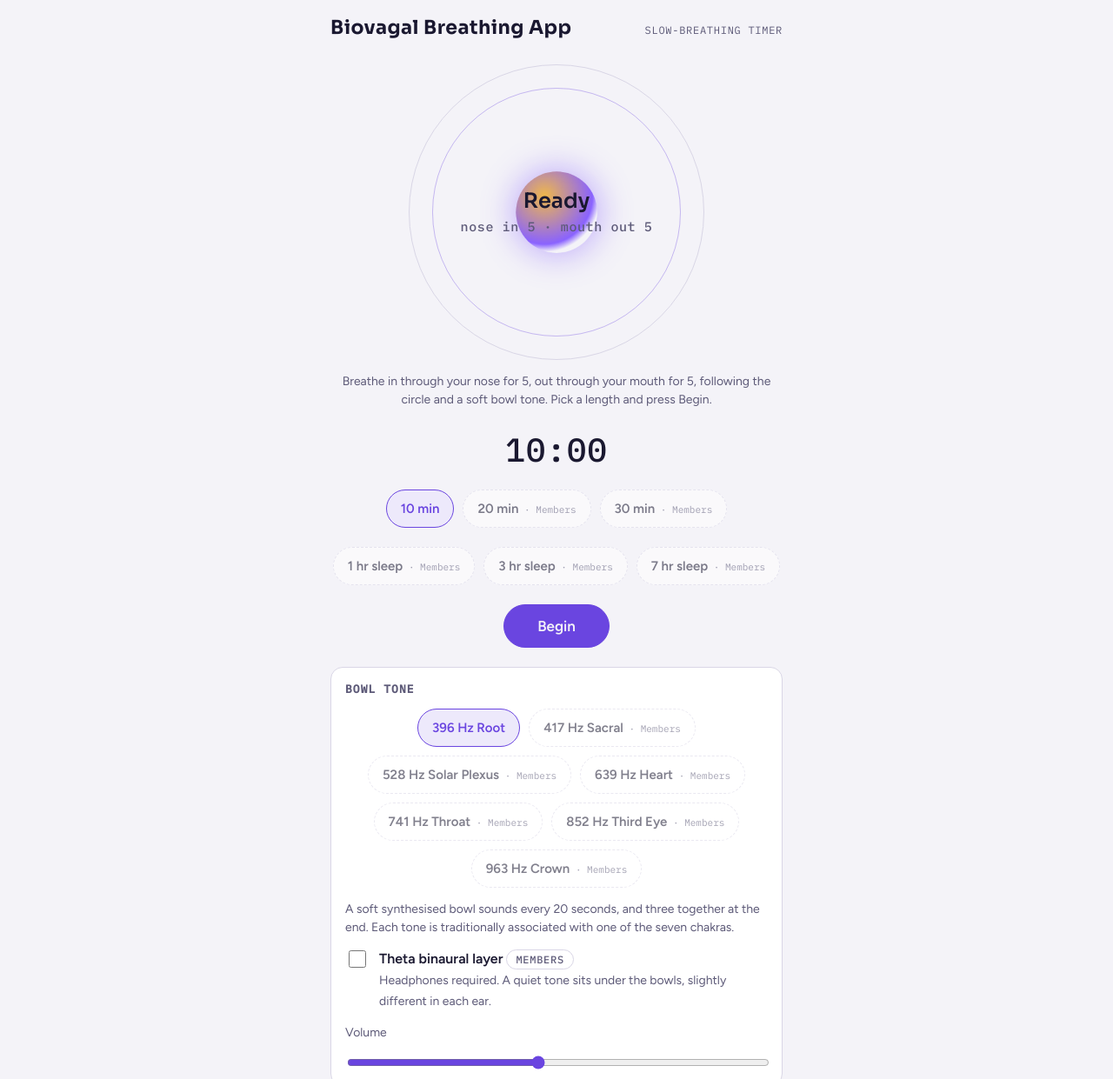
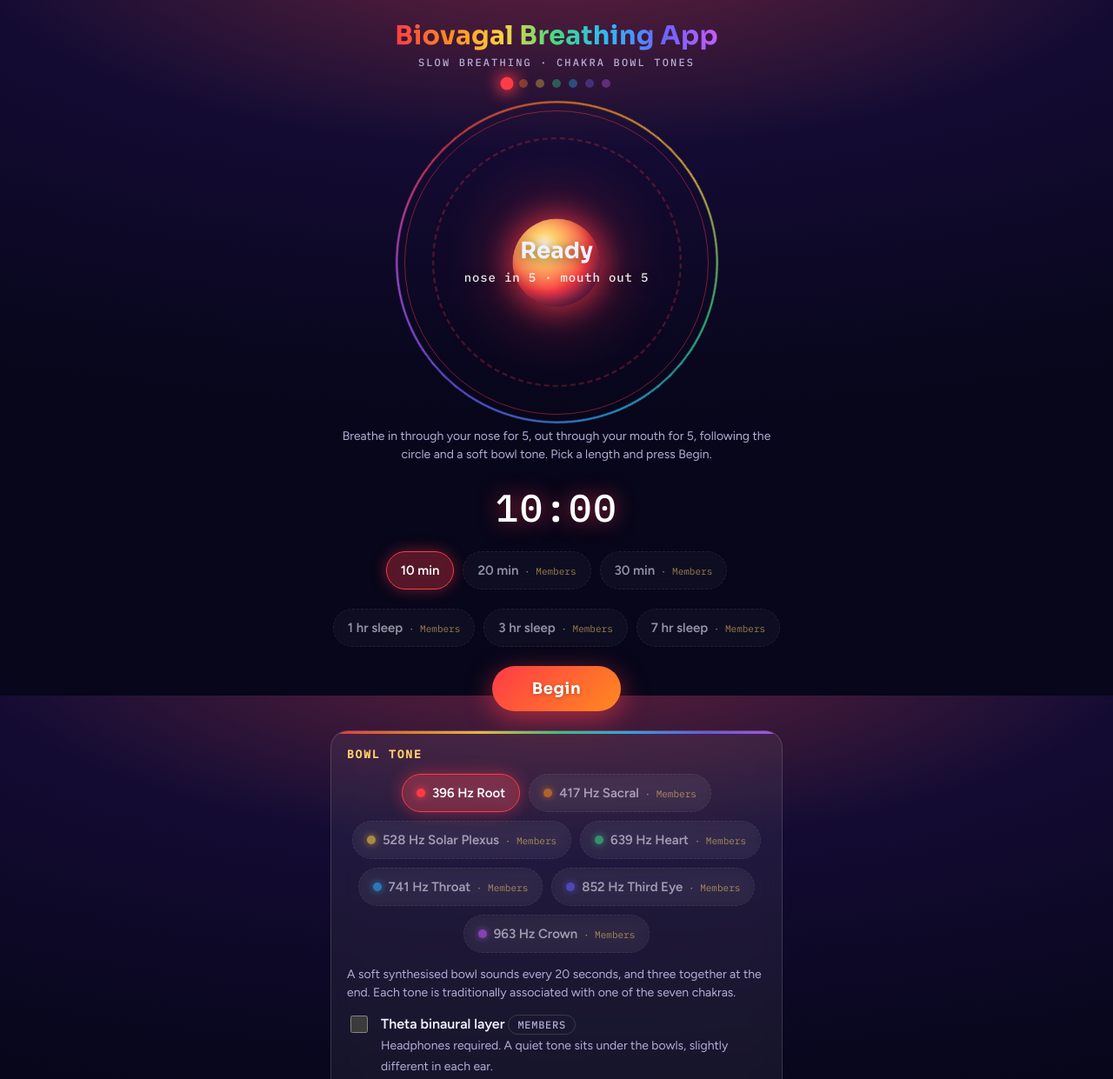
Before and after one commit to ibroxer81-ops/biovagal-app, a plain HTML site: page index.html in a window 1280 px wide. Shown: the top 1241 px of the page at 87% size. Drawn offline with Linux system fonts and the light colour scheme.

Commit message:
Chakra colour redesign

```diff
--- a/index.html
+++ b/index.html
@@ -12,87 +12,113 @@
 <link rel="stylesheet" href="https://fonts.googleapis.com/css2?family=Sora:wght@400;600;700&family=Figtree:wght@400;500;600&family=IBM+Plex+Mono:wght@400;500&display=swap">
 <style>
 :root{
-  --bg:#f4f3f8; --surface:#ffffff; --line:#d9d6e6; --fg:#1a1830; --muted:#5d5a78;
-  --accent:#6a45e0; --accent-2:#b07a10; --orb-a:#8a63ff; --orb-b:#f0b84a;
+  --bg:#07061a; --bg2:#140b33; --surface:rgba(255,255,255,.06); --line:rgba(255,255,255,.14); --fg:#f3f0ff; --muted:#b4add6;
+  --c:#ff3b47; --c2:#ffb547; --accent:var(--c); --gold:#ffcf6b;
+  --spectrum:linear-gradient(90deg,#ff3b47,#ff8a1f,#ffd23f,#3ddc84,#2fb6ff,#6c63ff,#c45cff);
   --font-display:'Sora','Helvetica Neue',Arial,sans-serif;
   --font-body:'Figtree','Helvetica Neue',Arial,sans-serif;
   --font-mono:'IBM Plex Mono',ui-monospace,Menlo,Consolas,monospace;
+  color-scheme:dark;
 }
-@media (prefers-color-scheme: dark){:root{
-  --bg:#0a0c1a; --surface:#12152a; --line:#262a4a; --fg:#e9e8f3; --muted:#9a98b8;
-  --accent:#b9a4ff; --accent-2:#e8c46b; --orb-a:#9b7bff; --orb-b:#f0c35c; color-scheme:dark}}
 *{box-sizing:border-box}
-body{margin:0;background:var(--bg);color:var(--fg);font:16px/1.5 var(--font-body);
-  padding-left:max(16px,env(safe-area-inset-left,0px));padding-right:max(16px,env(safe-area-inset-right,0px));padding-block:20px 40px}
+html{background:var(--bg)}
+body{margin:0;min-height:100vh;color:var(--fg);font:16px/1.5 var(--font-body);
+  background:radial-gradient(120% 70% at 50% -10%,color-mix(in srgb,var(--c) 38%,var(--bg2)) 0%,var(--bg2) 45%,var(--bg) 100%) fixed;
+  transition:background .8s ease;
+  padding-left:max(16px,env(safe-area-inset-left,0px));padding-right:max(16px,env(safe-area-inset-right,0px));padding-block:20px 40px;position:relative;overflow-x:hidden}
+body::before,body::after{content:"";position:fixed;z-index:-1;border-radius:50%;filter:blur(70px);opacity:.45;pointer-events:none;animation:drift 22s ease-in-out infinite alternate}
+body::before{width:60vmax;height:60vmax;left:-25vmax;top:30vh;background:radial-gradient(circle,#6c63ff,transparent 65%)}
+body::after{width:55vmax;height:55vmax;right:-25vmax;top:-10vh;background:radial-gradient(circle,var(--c),transparent 65%);animation-duration:28s;transition:background .8s}
+@keyframes drift{from{transform:translate(0,0) scale(1)}to{transform:translate(6vmax,-5vmax) scale(1.15)}}
+.stars{position:fixed;inset:0;z-index:-1;pointer-events:none;opacity:.55;
+  background-image:radial-gradient(1px 1px at 12% 18%,#fff,transparent),radial-gradient(1px 1px at 72% 12%,#fff,transparent),radial-gradient(1.5px 1.5px at 40% 66%,#fff,transparent),radial-gradient(1px 1px at 88% 52%,#fff,transparent),radial-gradient(1px 1px at 22% 84%,#fff,transparent),radial-gradient(1.5px 1.5px at 60% 36%,#fff,transparent),radial-gradient(1px 1px at 8% 50%,#fff,transparent),radial-gradient(1px 1px at 94% 88%,#fff,transparent)}
 [hidden]{display:none!important}
 main{max-width:520px;margin:0 auto;display:flex;flex-direction:column;gap:22px}
-header{display:flex;justify-content:space-between;align-items:baseline;gap:12px}
-h1{font:700 22px/1.1 var(--font-display);letter-spacing:.02em;margin:0}
-.tag{font:400 12px var(--font-mono);color:var(--muted);letter-spacing:.06em;text-transform:uppercase}
-.stage{display:grid;place-items:center;padding:8px 0 0;min-width:0}
-.orbwrap{position:relative;width:min(78vw,340px);aspect-ratio:1;display:grid;place-items:center;max-width:100%}
-.orb{position:absolute;inset:0;margin:auto;width:46%;aspect-ratio:1;border-radius:50%;
-  background:radial-gradient(circle at 35% 30%,var(--orb-b),var(--orb-a) 62%,transparent 72%);
-  box-shadow:0 0 60px 8px color-mix(in srgb,var(--orb-a) 45%,transparent);transform:scale(.6);will-change:transform}
-.ring{position:absolute;inset:0;border-radius:50%;border:1.5px solid var(--line)}
-.ring.r2{inset:8%;border-color:color-mix(in srgb,var(--accent) 35%,transparent)}
-.cue{position:relative;text-align:center;font:600 24px/1.1 var(--font-display);pointer-events:none}
-.cue small{display:block;font:500 15px var(--font-mono);color:var(--muted);margin-top:6px;letter-spacing:.04em}
-.clock{font:500 38px var(--font-mono);text-align:center;font-variant-numeric:tabular-nums;letter-spacing:.02em}
+header{display:flex;flex-direction:column;align-items:center;gap:6px;text-align:center;padding-top:6px}
+h1{font:700 30px/1.05 var(--font-display);letter-spacing:.01em;margin:0;
+  background:var(--spectrum);-webkit-background-clip:text;background-clip:text;color:transparent}
+.tag{font:500 12px var(--font-mono);color:var(--muted);letter-spacing:.18em;text-transform:uppercase}
+.spine{display:flex;gap:9px;margin-top:6px}
+.spine i{width:10px;height:10px;border-radius:50%;opacity:.35;transition:opacity .4s,transform .4s,box-shadow .4s}
+.spine i.on{opacity:1;transform:scale(1.5);box-shadow:0 0 12px 2px currentColor}
+.stage{display:grid;place-items:center;padding:4px 0 0;min-width:0}
+.orbwrap{position:relative;width:min(80vw,350px);aspect-ratio:1;display:grid;place-items:center;max-width:100%}
+.orb{position:absolute;inset:0;margin:auto;width:48%;aspect-ratio:1;border-radius:50%;
+  background:radial-gradient(circle at 36% 30%,#fff7e0 0%,var(--gold) 16%,var(--c) 56%,color-mix(in srgb,var(--c) 40%,#2a0f5c) 78%);
+  box-shadow:0 0 50px 10px color-mix(in srgb,var(--c) 60%,transparent),0 0 120px 40px color-mix(in srgb,var(--c) 28%,transparent),inset -10px -14px 30px rgba(0,0,0,.35);
+  transform:scale(.6);will-change:transform;transition:background .8s,box-shadow .8s}
+.ring{position:absolute;inset:0;border-radius:50%;border:1.5px solid color-mix(in srgb,var(--c) 45%,transparent);transition:border-color .8s}
+.ring.r2{inset:9%;border:2px dashed color-mix(in srgb,var(--c) 30%,transparent);animation:spin 60s linear infinite}
+.ring.r0{inset:-3%;border:none;background:conic-gradient(from 0deg,#ff3b47,#ff8a1f,#ffd23f,#3ddc84,#2fb6ff,#6c63ff,#c45cff,#ff3b47);
+  -webkit-mask:radial-gradient(farthest-side,transparent calc(100% - 3px),#000 calc(100% - 2px));mask:radial-gradient(farthest-side,transparent calc(100% - 3px),#000 calc(100% - 2px));opacity:.75;animation:spin 40s linear infinite reverse}
+@keyframes spin{to{transform:rotate(360deg)}}
+.cue{position:relative;text-align:center;font:700 26px/1.1 var(--font-display);pointer-events:none;text-shadow:0 2px 14px rgba(0,0,0,.55)}
+.cue small{display:block;font:500 14px var(--font-mono);color:#fff;opacity:.9;margin-top:6px;letter-spacing:.06em}
+.clock{font:500 44px var(--font-mono);text-align:center;font-variant-numeric:tabular-nums;letter-spacing:.04em;color:#fff;text-shadow:0 0 24px color-mix(in srgb,var(--c) 70%,transparent)}
 .row{display:flex;flex-wrap:wrap;gap:10px;justify-content:center}
 button,.chip{font:600 15px var(--font-body);border:1px solid var(--line);background:var(--surface);color:var(--fg);
-  padding:11px 16px;border-radius:999px;cursor:pointer;min-height:44px}
-button:focus-visible,input:focus-visible,a:focus-visible{outline:2px solid var(--accent);outline-offset:2px}
-.chip[aria-pressed="true"]{border-color:var(--accent);color:var(--accent);background:color-mix(in srgb,var(--accent) 12%,var(--surface))}
-.go{background:var(--accent);color:var(--bg);border-color:var(--accent);padding:14px 38px;font-size:17px}
-.panel{background:var(--surface);border:1px solid var(--line);border-radius:14px;padding:16px;display:flex;flex-direction:column;gap:14px;min-width:0}
-.panel h2{font:600 13px var(--font-mono);letter-spacing:.08em;text-transform:uppercase;color:var(--muted);margin:0}
+  padding:11px 16px;border-radius:999px;cursor:pointer;min-height:44px;backdrop-filter:blur(8px);transition:border-color .3s,background .3s,color .3s,transform .15s}
+button:active{transform:scale(.97)}
+button:focus-visible,input:focus-visible,a:focus-visible{outline:2px solid var(--c);outline-offset:2px}
+.chip[aria-pressed="true"]{border-color:var(--c);color:#fff;background:color-mix(in srgb,var(--c) 32%,transparent);box-shadow:0 0 18px color-mix(in srgb,var(--c) 40%,transparent)}
+#tones .chip::before{content:"";display:inline-block;width:10px;height:10px;border-radius:50%;background:var(--dot);margin-right:8px;box-shadow:0 0 8px var(--dot);vertical-align:0}
+#tones .chip[aria-pressed="true"]{border-color:var(--dot);background:color-mix(in srgb,var(--dot) 30%,transparent);box-shadow:0 0 18px color-mix(in srgb,var(--dot) 45%,transparent)}
+.go{background:linear-gradient(135deg,var(--c),var(--c2));color:#fff;border:none;padding:15px 46px;font:700 18px var(--font-display);letter-spacing:.03em;
+  box-shadow:0 8px 30px color-mix(in srgb,var(--c) 55%,transparent);text-shadow:0 1px 4px rgba(0,0,0,.3)}
+.panel{background:var(--surface);border:1px solid var(--line);border-radius:20px;padding:18px;display:flex;flex-direction:column;gap:14px;min-width:0;backdrop-filter:blur(14px);position:relative;overflow:hidden}
+.panel::before{content:"";position:absolute;left:0;right:0;top:0;height:3px;background:var(--spectrum);opacity:.85}
+.panel h2{font:600 13px var(--font-mono);letter-spacing:.14em;text-transform:uppercase;color:var(--gold);margin:0}
 label.sw{display:flex;gap:12px;align-items:flex-start;cursor:pointer}
-label.sw input{width:20px;height:20px;margin-top:2px;accent-color:var(--accent);flex:none}
+label.sw input{width:20px;height:20px;margin-top:2px;accent-color:var(--c);flex:none}
 .hint{color:var(--muted);font-size:14px;margin:0}
-input[type=range]{width:100%;accent-color:var(--accent)}
+input[type=range]{width:100%;accent-color:var(--c)}
 .week{display:grid;grid-template-columns:repeat(7,1fr);gap:6px}
 .day{text-align:center;font:400 12px var(--font-mono);color:var(--muted)}
-.day i{display:block;height:28px;border-radius:8px;border:1px solid var(--line);margin-bottom:4px}
-.day.on i{background:var(--accent);border-color:var(--accent)}
-.day.today{color:var(--fg)}
+.day i{display:block;height:30px;border-radius:10px;border:1px solid var(--line);margin-bottom:4px}
+.day:nth-child(1){--d:#ff3b47}.day:nth-child(2){--d:#ff8a1f}.day:nth-child(3){--d:#ffd23f}.day:nth-child(4){--d:#3ddc84}.day:nth-child(5){--d:#2fb6ff}.day:nth-child(6){--d:#6c63ff}.day:nth-child(7){--d:#c45cff}
+.day.on i{background:var(--d,var(--c));border-color:var(--d,var(--c));box-shadow:0 0 12px var(--d,var(--c))}
+.day.today{color:var(--fg);font-weight:600}
 .links{display:flex;flex-wrap:wrap;gap:10px}
-a{color:var(--accent)}
+a{color:color-mix(in srgb,var(--c) 55%,#fff)}
 .links a{font-weight:600}
 footer p{color:var(--muted);font-size:13px;margin:0 0 6px}
-.chip.locked{opacity:.55;border-style:dashed}
-.chip.locked::after{content:" · Members";font:400 11px var(--font-mono);color:var(--muted)}
+.chip.locked{opacity:.6;border-style:dashed}
+.chip.locked::after{content:" · Members";font:400 11px var(--font-mono);color:var(--gold)}
 .plan{display:flex;justify-content:space-between;align-items:baseline;gap:10px;flex-wrap:wrap}
 .badge{font:500 12px var(--font-mono);letter-spacing:.06em;text-transform:uppercase;border:1px solid var(--line);border-radius:999px;padding:3px 10px;color:var(--muted)}
-.badge.on{border-color:var(--accent);color:var(--accent)}
-ul.perks{margin:0;padding-left:18px;color:var(--fg);font-size:15px}
-ul.perks li{margin:3px 0}
+.badge.on{border-color:var(--gold);color:var(--gold)}
+ul.perks{margin:0;padding-left:0;list-style:none;color:var(--fg);font-size:15px}
+ul.perks li{margin:5px 0;padding-left:22px;position:relative}
+ul.perks li::before{content:"";position:absolute;left:2px;top:.5em;width:9px;height:9px;border-radius:50%}
+ul.perks li:nth-child(1)::before{background:#ff3b47}ul.perks li:nth-child(2)::before{background:#ff8a1f}ul.perks li:nth-child(3)::before{background:#ffd23f}ul.perks li:nth-child(4)::before{background:#3ddc84}ul.perks li:nth-child(5)::before{background:#2fb6ff}ul.perks li:nth-child(6)::before{background:#c45cff}
 .buy{display:flex;flex-direction:column;gap:10px}
-.buy a{display:flex;justify-content:space-between;align-items:center;text-decoration:none;color:var(--fg);border:1px solid var(--line);border-radius:14px;padding:12px 16px;min-height:52px;background:var(--bg)}
-.buy a.best{border-color:var(--accent);background:color-mix(in srgb,var(--accent) 10%,var(--surface))}
-.buy b{font:700 20px var(--font-display)}
+.buy a{display:flex;justify-content:space-between;align-items:center;text-decoration:none;color:var(--fg);border:1px solid var(--line);border-radius:16px;padding:13px 18px;min-height:56px;background:rgba(0,0,0,.25)}
+.buy a.best{border:1px solid transparent;background:linear-gradient(#150c33,#150c33) padding-box,var(--spectrum) border-box;box-shadow:0 0 26px rgba(196,92,255,.25)}
+.buy b{font:700 22px var(--font-display);color:#fff}
 .buy span{font:500 13px var(--font-mono);color:var(--muted)}
+.buy a.best span:last-child{color:var(--gold)}
 .msg{font-size:14px;min-height:1.2em;margin:0}
-.msg.err{color:#b3261e}
-.toast{position:fixed;left:50%;bottom:24px;transform:translateX(-50%);background:var(--accent);color:var(--bg);padding:10px 18px;border-radius:999px;font-weight:600;opacity:0;transition:opacity .3s;pointer-events:none}
+.msg.err{color:#ff8a80}
+.toast{position:fixed;left:50%;bottom:24px;transform:translateX(-50%);background:linear-gradient(135deg,var(--c),var(--c2));color:#fff;padding:10px 18px;border-radius:999px;font-weight:600;opacity:0;transition:opacity .3s;pointer-events:none}
 .toast.show{opacity:1}
 .dim{position:fixed;inset:0;background:#000;opacity:0;transition:opacity 4s;pointer-events:none;z-index:5}.dim.on{opacity:.92;pointer-events:auto}
 .legal{text-align:center;font-size:12px;color:var(--muted);margin:0}
 .legal a{color:var(--muted)}
-@media (prefers-color-scheme: dark){.msg.err{color:#ff8a80}}
-@media (prefers-reduced-motion:reduce){.orb{transition:none}}
+@media (prefers-reduced-motion:reduce){.orb{transition:none}.ring.r0,.ring.r2,body::before,body::after{animation:none}}
 </style>
 </head>
 <body>
 <main>
+  <div class="stars" aria-hidden="true"></div>
   <header>
     <h1>Biovagal Breathing App</h1>
-    <span class="tag">Slow-breathing timer</span>
+    <span class="tag">Slow breathing · chakra bowl tones</span>
+    <div class="spine" id="spine" aria-hidden="true"></div>
   </header>
 
   <section class="stage" aria-label="Breathing guide">
     <div class="orbwrap">
-      <div class="ring"></div><div class="ring r2"></div>
+      <div class="ring r0"></div><div class="ring"></div><div class="ring r2"></div>
       <div class="orb" id="orb"></div>
       <div class="cue" id="cue">Ready<small id="count">nose in 5 · mouth out 5</small></div>
     </div>
@@ -184,7 +210,7 @@ ul.perks li{margin:3px 0}
 (function(){
   /* Checkout links. After payment Stripe returns to https://biovagal.co.uk/?paid={CHECKOUT_SESSION_ID} */
   var CONFIG={monthUrl:'https://buy.stripe.com/fZu7sN4UIegfce5e0t0Ny04',lifeUrl:'https://buy.stripe.com/14A7sNfzmgon0vn3lP0Ny05'};
-  var TONES=[['396','Root'],['417','Sacral'],['528','Solar Plexus'],['639','Heart'],['741','Throat'],['852','Third Eye'],['963','Crown']];
+  var TONES=[['396','Root','#ff3b47','#ff8a1f'],['417','Sacral','#ff8a1f','#ffd23f'],['528','Solar Plexus','#ffd23f','#ff8a1f'],['639','Heart','#3ddc84','#2fb6ff'],['741','Throat','#2fb6ff','#6c63ff'],['852','Third Eye','#6c63ff','#c45cff'],['963','Crown','#c45cff','#ff6bd6']];
   var state={min:10,tone:396,running:false,t0:0,lastBowl:-1,ctx:null,master:null,bin:null,wake:null,raf:0};
   var $=function(id){return document.getElementById(id)};
   var FREE_TONE=396;
@@ -211,18 +237,22 @@ ul.perks li{margin:3px 0}
     });
   });
 
-  var tonesEl=$('tones');
+  var tonesEl=$('tones'),spine=$('spine');
+  function paint(t){var r=document.documentElement.style;r.setProperty('--c',t[2]);r.setProperty('--c2',t[3]);
+    spine.querySelectorAll('i').forEach(function(d){d.classList.toggle('on',d.dataset.hz===t[0])})}
   TONES.forEach(function(t,i){
-    var b=document.createElement('button');b.className='chip';b.type='button';
+    var d=document.createElement('i');d.style.background=t[2];d.style.color=t[2];d.dataset.hz=t[0];spine.appendChild(d);
+    var b=document.createElement('button');b.className='chip';b.type='button';b.style.setProperty('--dot',t[2]);
     b.textContent=t[0]+' Hz '+t[1];b.setAttribute('aria-pressed',i===0?'true':'false');b.dataset.hz=t[0];
     b.addEventListener('click',function(){
       if(+t[0]!==FREE_TONE&&!isMember()){toPlan('The other six bowl tones are for members.');return}
-      state.tone=+t[0];
+      state.tone=+t[0];paint(t);
       tonesEl.querySelectorAll('.chip').forEach(function(x){x.setAttribute('aria-pressed',x===b?'true':'false')});
       if(state.ctx&&state.running)bowl(state.tone,1);
     });
     tonesEl.appendChild(b);
   });
+  paint(TONES[0]);
 
   function ensureAudio(){
     if(state.ctx)return;
```
